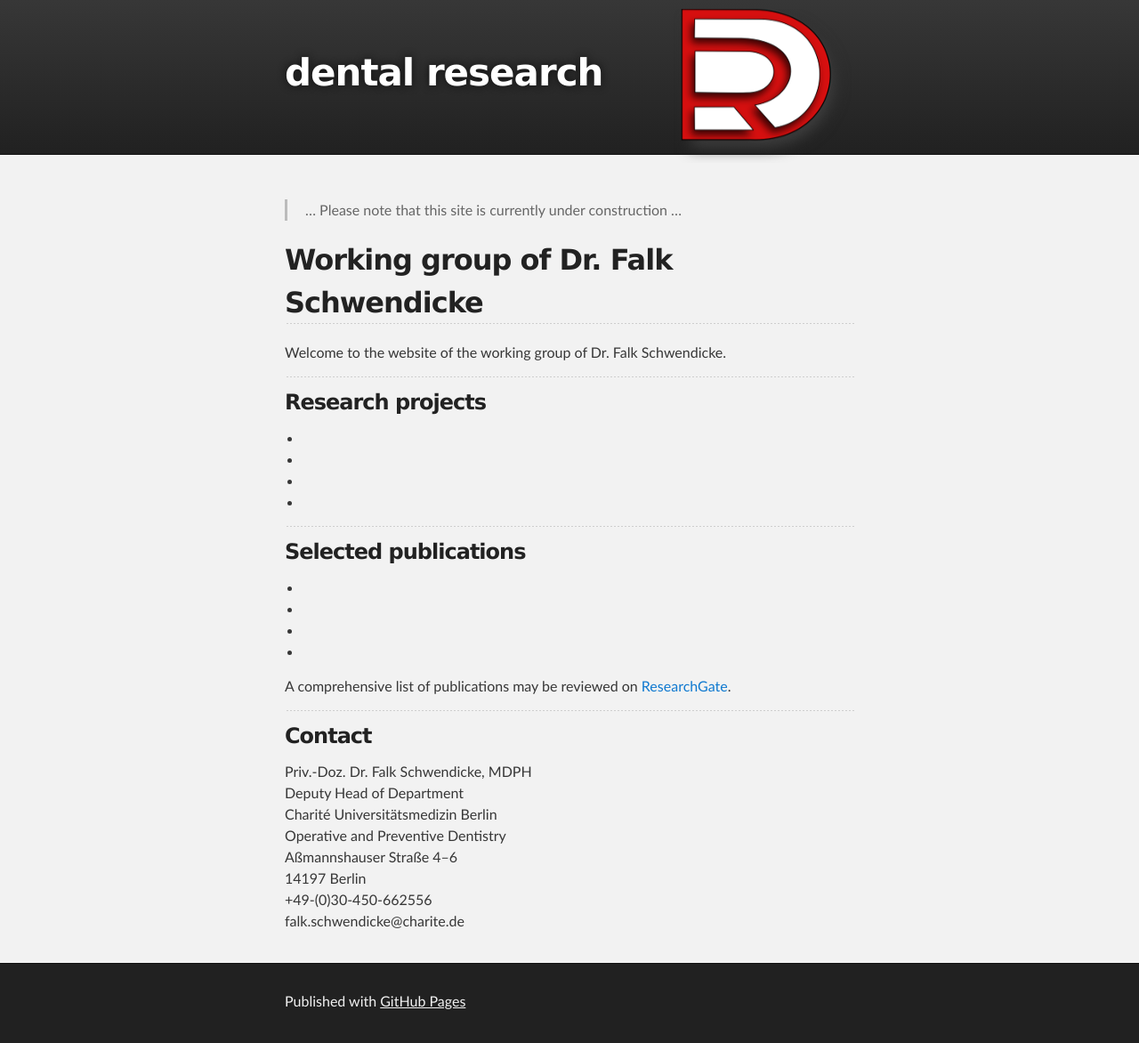
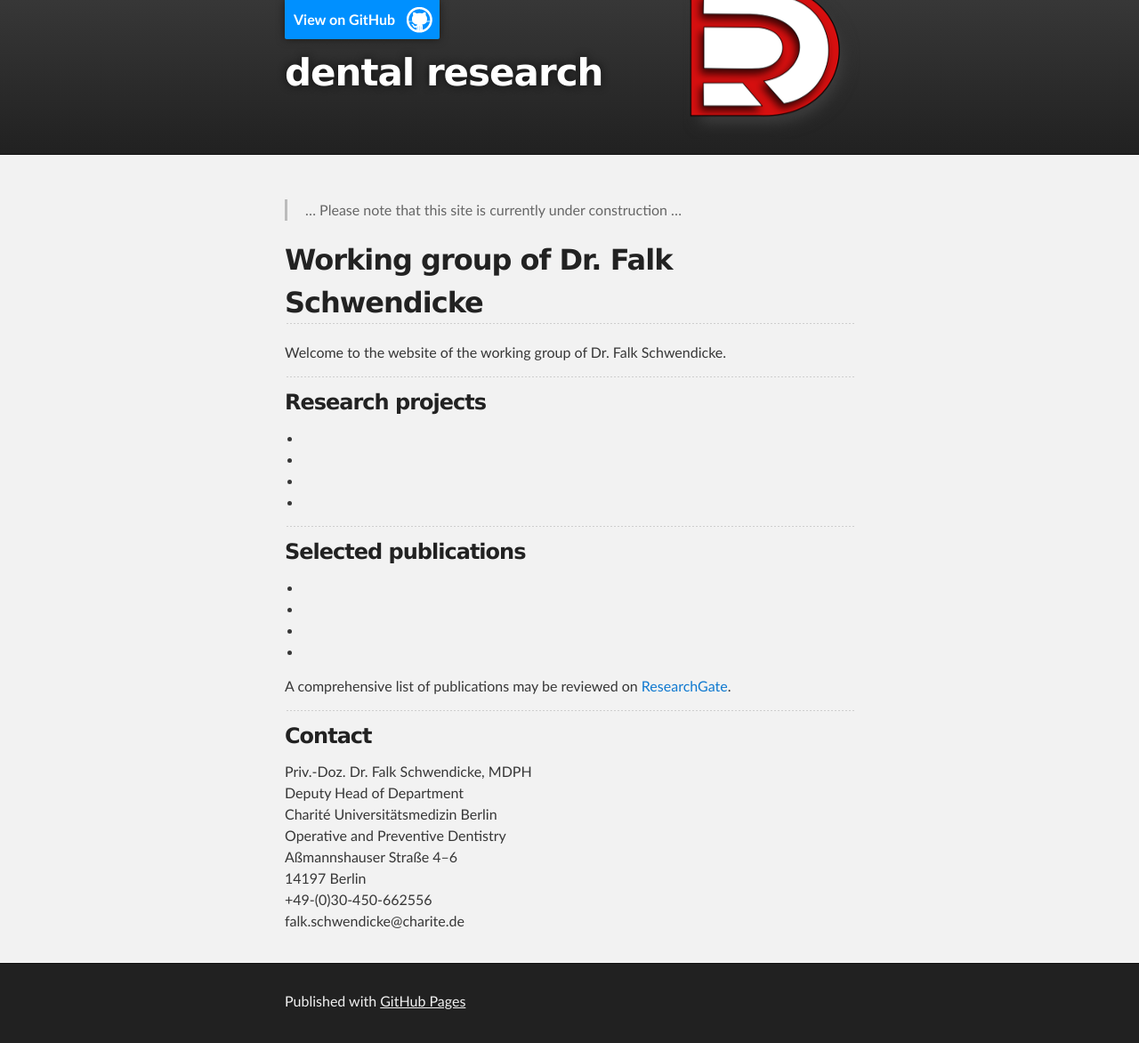
Before and after one commit to dental-research/dental-research.github.io, a Jekyll site: the page built from index.md, in a window 1280 px wide. Shown: the whole page at 89% size. Built offline with Jekyll 4.4.1, drawn with Linux system fonts in a browser that asks for light colours; the repository's description, which GitHub fills in, is left out.

Commit message:
update logo position

```diff
--- a/_layouts/default.html
+++ b/_layouts/default.html
@@ -17,9 +17,9 @@
     <!-- HEADER -->
     <div id="header_wrap" class="outer">
         <header class="inner">
-          <!--
+
           <a id="forkme_banner" href="{{ site.github.repository_url }}">View on GitHub</a>
-          -->
+
 
           <a id="logo_banner"></a>
 
--- a/_sass/jekyll-theme-slate.scss
+++ b/_sass/jekyll-theme-slate.scss
@@ -287,8 +287,9 @@ Full-Width Styles
   position: absolute;
   width: 100%;
   height: 100%;
-  top:10px;
-  left: 10px;
+
+  bottom:10%;
+  left: 20px;
   z-index: 10;
   background: url('../images/logo_dr_small.png') no-repeat 95% 80%;
   border-bottom-left-radius: 2px;
```
